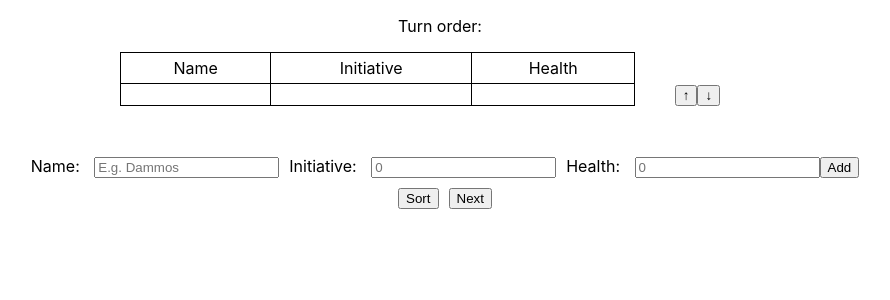
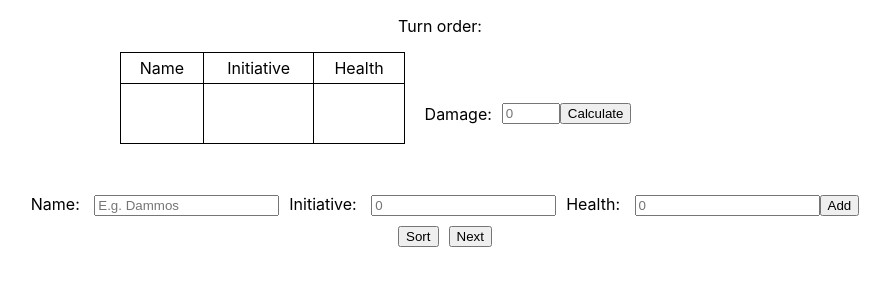
Before and after one commit to DennisLi755/dnd-turn-tracker, a React (Create React App) app in the folder turn-tracker/: page / in a window 1280 px wide. Both pictures are taken after a click on the button "Start". Shown: the top 300 px of the page, without its empty margins (200-1090 px from the left). Built offline with nearby package versions, Linux system fonts and the light colour scheme.

Commit message:
complete (for now)

```diff
--- a/turn-tracker/src/App.css
+++ b/turn-tracker/src/App.css
@@ -53,6 +53,7 @@ td {
   padding: 5px;
   text-align: center;
   vertical-align:auto;
+  margin: auto;
 }
 
 #sort {
@@ -62,3 +63,7 @@ td {
 label {
   padding: 10px;
 }
+
+#damage {
+  width: 50px;
+}
--- a/turn-tracker/src/App.js
+++ b/turn-tracker/src/App.js
@@ -36,16 +36,29 @@ function App() {
   };
 
   const TurnEntry = ({ name, init, health, color, index }) => {
+    const [damage, setDamage] = useState(0);
+
+    const updateHealth = (e) => {
+      e.preventDefault();
+      let newHealth = health - damage;
+      let items = [...order];
+      items[index] = { ...order[index], health: newHealth };
+      setOrder(items);
+    }
+
     return (
       <tr>
         <td style={{ color: color }}>{name}</td>
         <td>{init}</td>
         <td>{health}</td>
         {index >= 1 ?
-          <>
-            <button onClick={() => bringUp(index)}>↑</button>
-            <button onClick={() => bringDown(index)}>↓</button>
-          </>
+          <div style={{display: 'flex', alignItems: 'center', padding: "10px"}}>
+            {index > 1 ? <button onClick={() => bringUp(index)}>↑</button> : <></>}
+            {index < order.length - 1 ? <button onClick={() => bringDown(index)}>↓</button> : <></>}
+            <label>Damage: </label>
+            <input id="damage" type="number" name="damage" placeholder="0" onChange={e => setDamage(e.target.value)}/>
+            <input type="submit" value="Calculate" onClick={e => updateHealth(e)}/>
+          </div>
           : <div></div>}
       </tr>
     );
```
